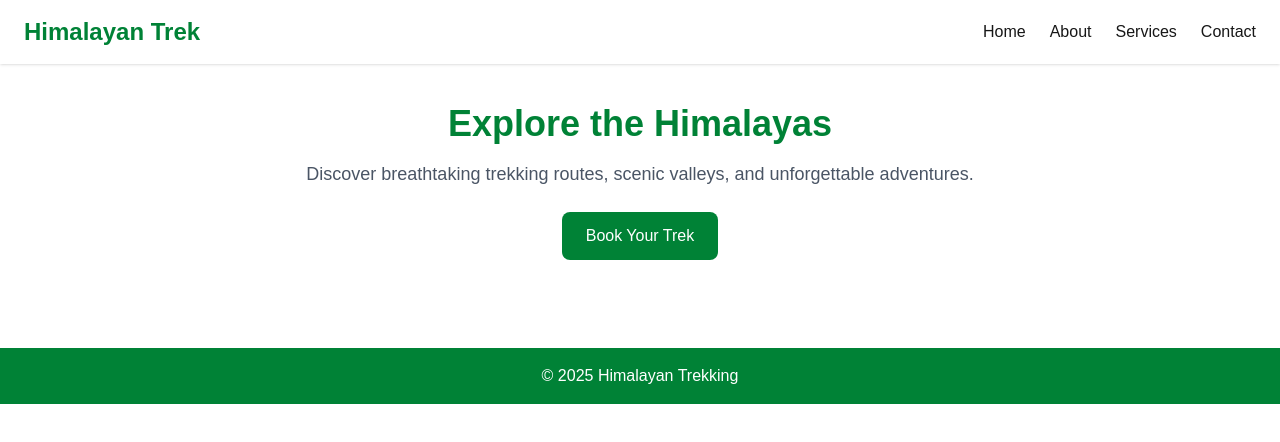
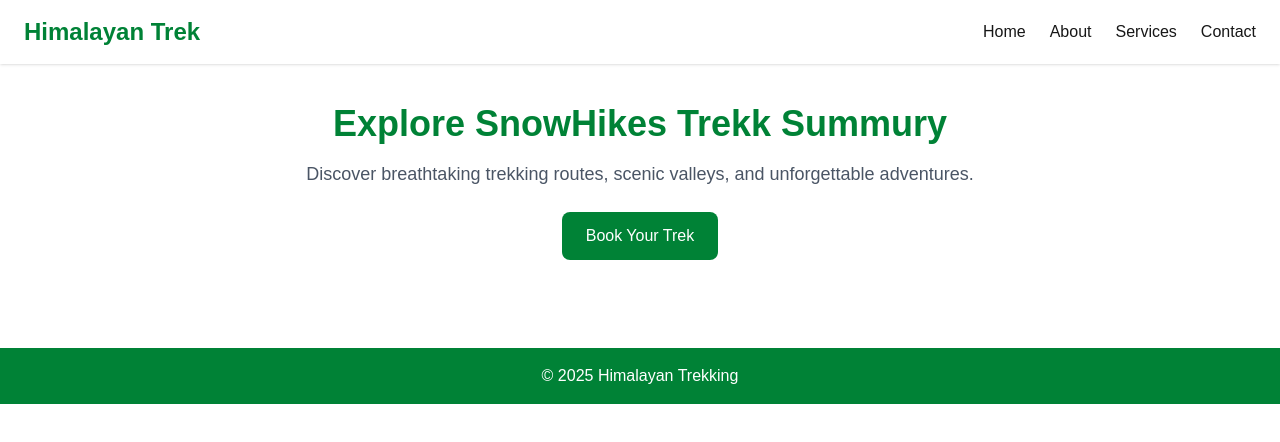
Before and after one commit to hspundir/trekking-website, a Next.js app: page / in a window 1280 px wide. Shown: the top 442 px of the page. Built offline with nearby package versions, Linux system fonts and the light colour scheme.

Commit message:
udpat content

```diff
--- a/app/page.tsx
+++ b/app/page.tsx
@@ -2,7 +2,7 @@ export default function Home() {
   return (
     <section className="text-center">
       <h2 className="text-4xl font-bold text-green-700 mb-4">
-        Explore the Himalayas
+        Explore SnowHikes Trekk Summury
       </h2>
       <p className="text-lg text-gray-600 max-w-2xl mx-auto">
         Discover breathtaking trekking routes, scenic valleys, and unforgettable adventures.
```
